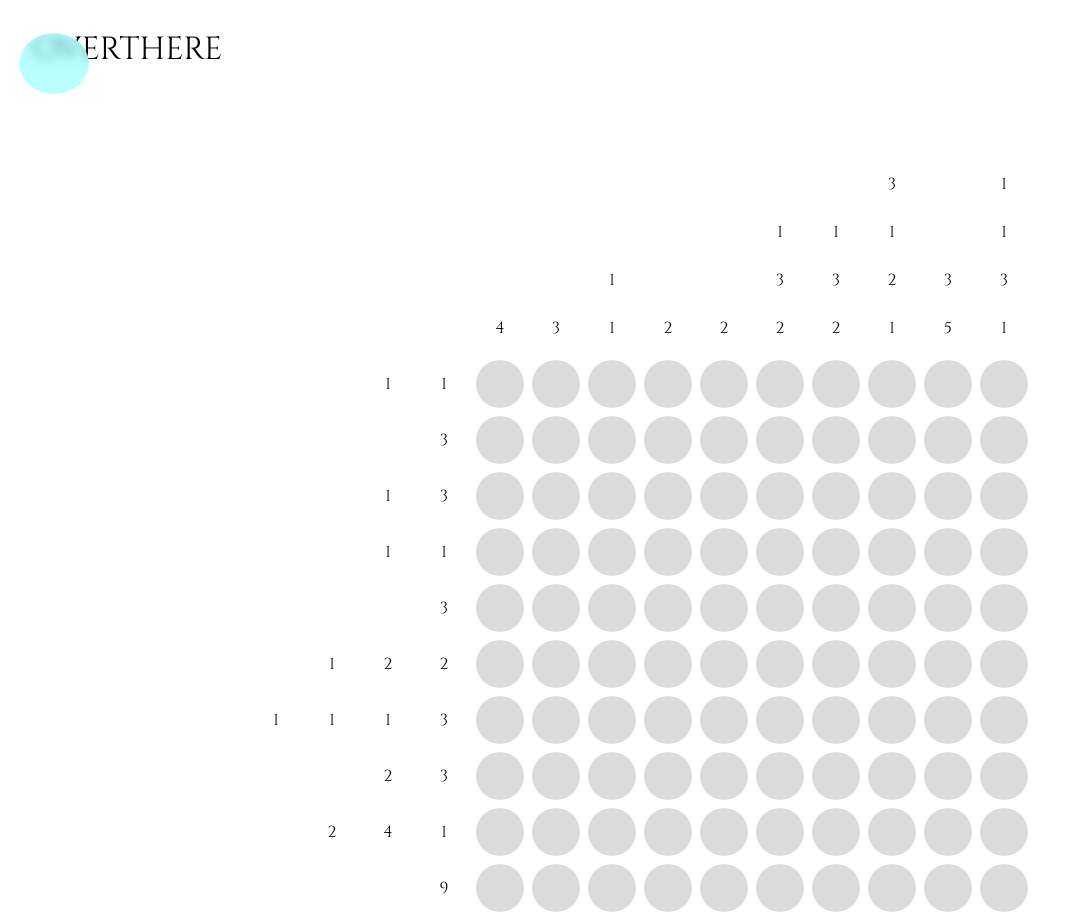
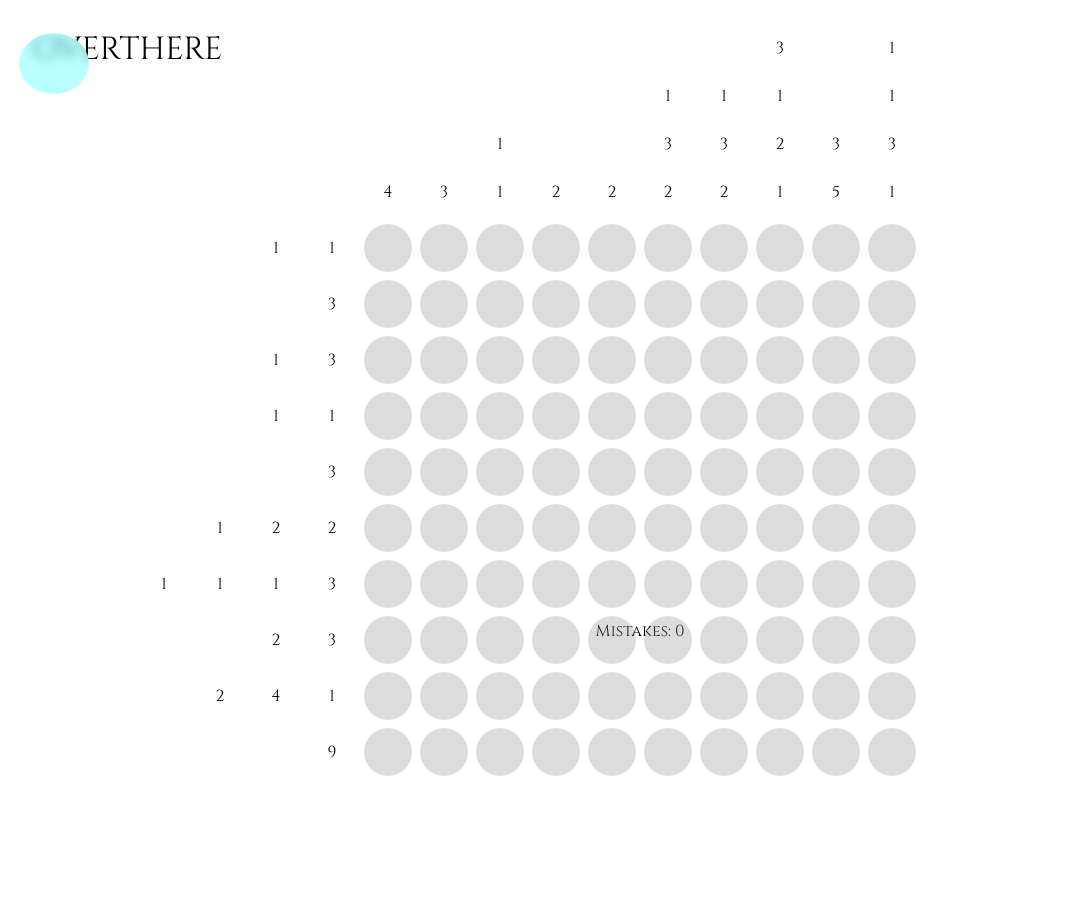
Before and after one commit to E1ri/e1ri.github.io, a Next.js app: page / in a window 1280 px wide. Shown: the whole page, without its empty margins (0-1072 px from the left). After the commit the page ends 800 px from the top, so only its background shows below. Built offline with nearby package versions, Linux system fonts and the light colour scheme.

Commit message:
position and mistake counter

```diff
--- a/src/components/Nanogram/Nanogram.tsx
+++ b/src/components/Nanogram/Nanogram.tsx
@@ -1,13 +1,17 @@
 import { clueInfo, nanoGen } from "@/utils/nanogram";
 import classNames from "classnames";
-import { useEffect, useState } from "react";
+import { Dispatch, SetStateAction, useEffect, useState } from "react";
 import styles from "./styles.module.scss";
 
 interface INanogram {
-  setIsWin: (a?: any) => void;
+  setIsWin: Dispatch<SetStateAction<boolean>>;
+  setMistakesCount: Dispatch<SetStateAction<number>>;
 }
 
-export const Nanogram: React.FC<INanogram> = ({ setIsWin }) => {
+export const Nanogram: React.FC<INanogram> = ({
+  setIsWin,
+  setMistakesCount,
+}) => {
   const [nanoArr, setNanoArr] = useState<any[][] | null>(null);
   const [cluesHoriz, setCluesHoriz] = useState<number[][] | null>(null);
   const [cluesVert, setCluesVert] = useState<number[][] | null>(null);
@@ -24,7 +28,11 @@ export const Nanogram: React.FC<INanogram> = ({ setIsWin }) => {
     if (nanoArr === null) {
       return;
     }
-    if (el.content === 0 || el.isPressed === true) {
+    if (el.content === 0) {
+      setMistakesCount((prev) => prev + 1);
+      return;
+    }
+    if (el.isPressed === true) {
       return;
     }
     const changed = [...nanoArr];
--- a/src/components/Nanogram/styles.module.scss
+++ b/src/components/Nanogram/styles.module.scss
@@ -1,6 +1,11 @@
 .nano {
   display: flex;
   flex-direction: column;
+  position: absolute;
+  left: 50%;
+  top: 50%;
+  width: calc(30em + 4.5em);
+  transform: translate(-50%, -50%);
   align-items: flex-end;
   row-gap: 0.5em;
   &__top_row {
--- a/src/pages/index.tsx
+++ b/src/pages/index.tsx
@@ -5,17 +5,19 @@ import styles from "../styles/index.module.scss";
 
 const Home = () => {
   const [isWin, setIsWin] = useState<boolean>(false);
+  const [mistakesCount, setMistakesCount] = useState<number>(0);
   return (
     <>
       <Head>
-        <title>e1ri</title>
+        <title>E1RI</title>
         <meta name="description" content="e1ri's homepage" />
         <meta name="viewport" content="width=device-width, initial-scale=1" />
         <link rel="icon" href="favicon.ico" />
       </Head>
       <div className={styles.main}>
-        {isWin && <div className={styles.main__text}>WINWINWINWIN</div>}
-        <Nanogram setIsWin={setIsWin} />
+        <div className={styles.main__text}>Mistakes: {mistakesCount}</div>
+        {isWin && <div className={styles.main__text}>WINWINWIN</div>}
+        <Nanogram setMistakesCount={setMistakesCount} setIsWin={setIsWin} />
       </div>
     </>
   );
--- a/src/styles/index.module.scss
+++ b/src/styles/index.module.scss
@@ -3,6 +3,7 @@
   align-items: center;
   flex-direction: column-reverse;
   padding-top: 10em;
+  height: calc(100vh - 10em);
   &__text {
     margin-top: 3em;
   }
```
